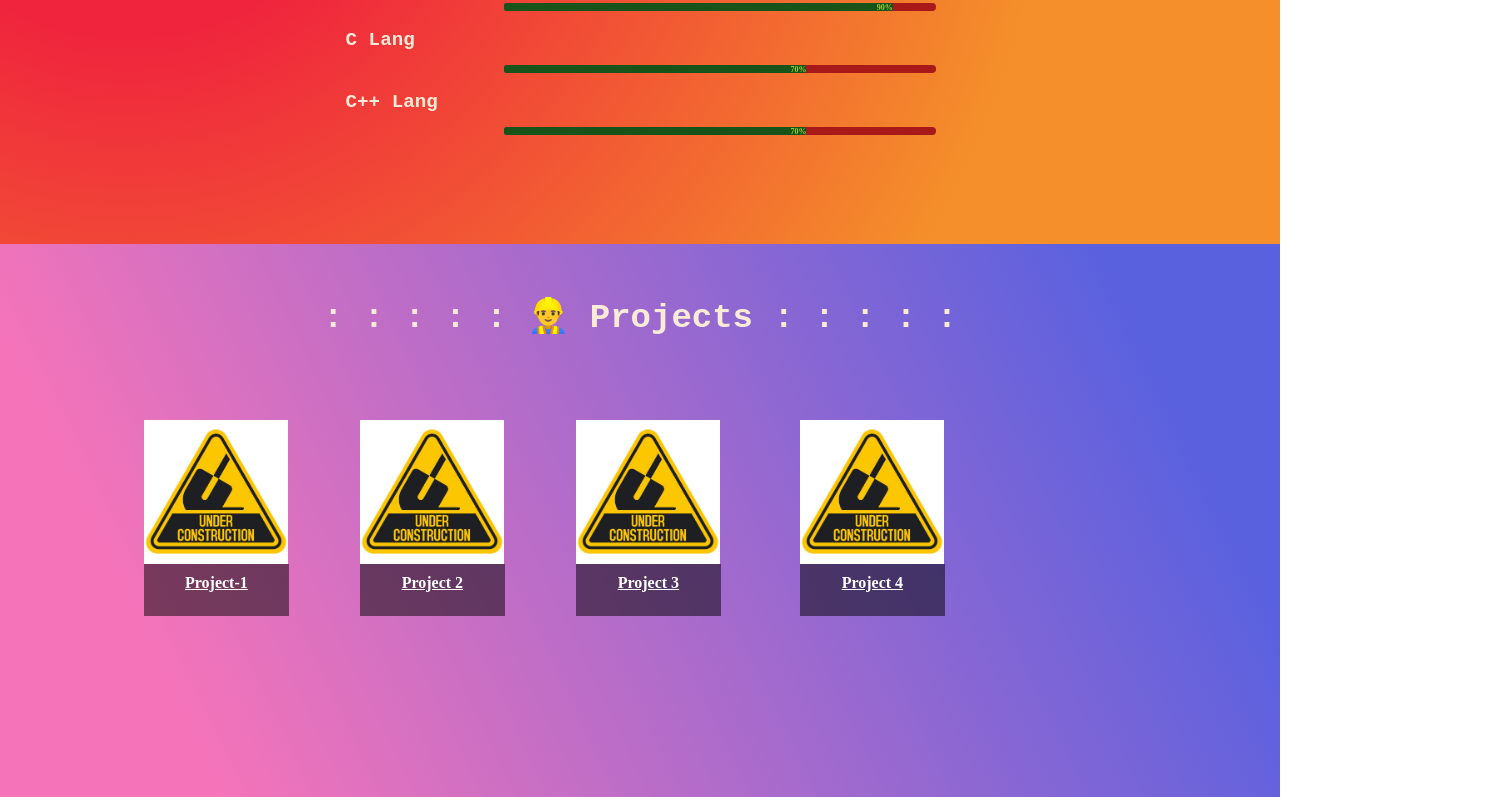
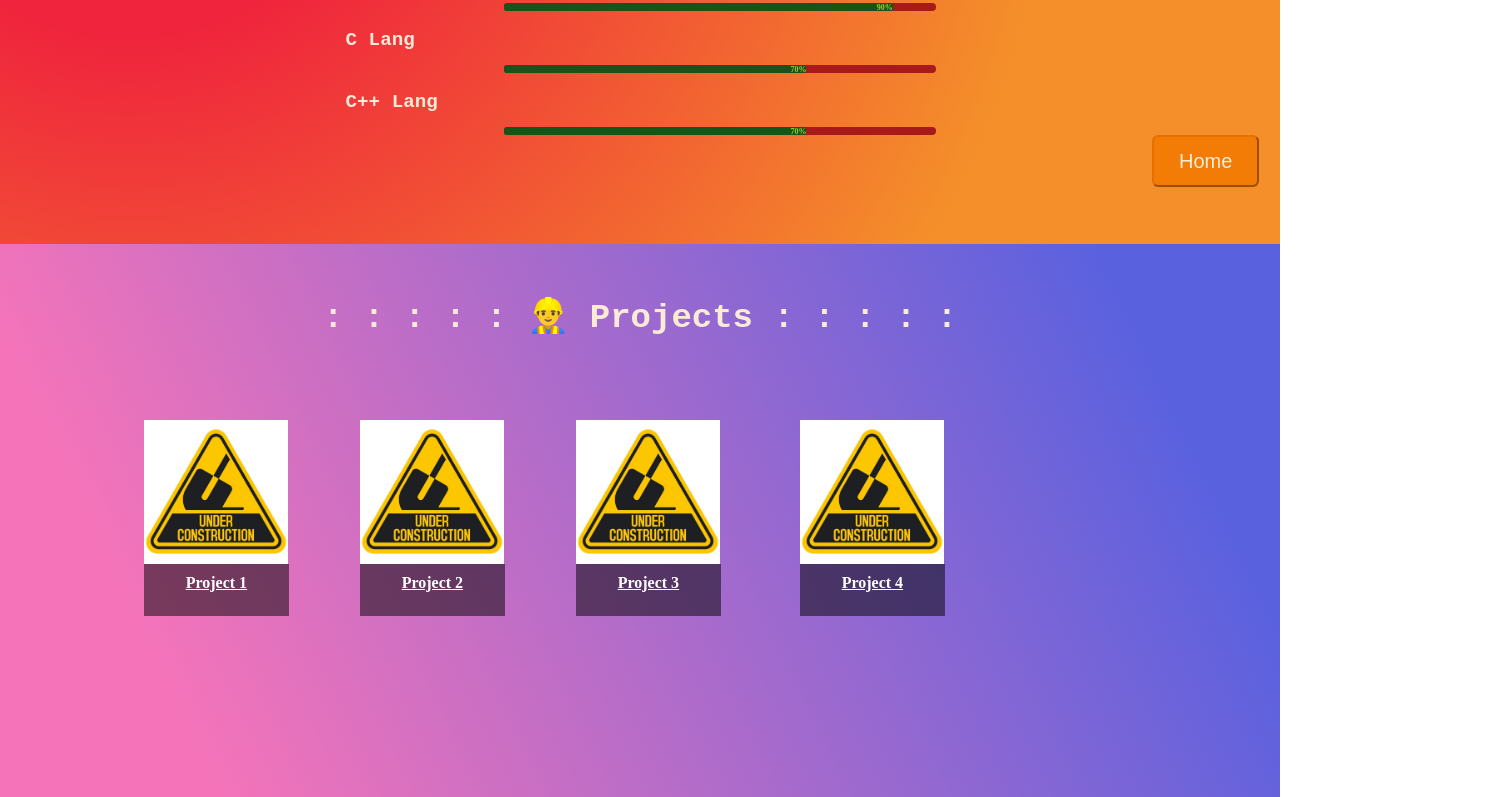
Before and after one commit to Tharun-R-Git/Tharun_Web, a plain HTML site: page index.html in a window 1280 px wide. Shown: the part 1500-2297 px from the top of the page, 1507 px wide, since content can reach past the window. Drawn offline with Linux system fonts and the light colour scheme.

Commit message:
css home button

```diff
--- a/index.html
+++ b/index.html
@@ -99,7 +99,7 @@
         <div class="skill-level" style="width: 70%">70%</div>
       </div>
     </center>
-      <button class="btn" style="border-color:  rgba(225, 114, 3, 0.84); background-color: rgba(242,121,1,0.84); top: 115em;"><a href="#homepage" class="scroll-link">Home</a></button>
+      <button class="btn" style="border-color:  rgba(225, 114, 3, 0.84); background-color: rgba(242,121,1,0.84);"><a href="#homepage" class="scroll-link">Home</a></button>
 
 
         <br>
@@ -119,7 +119,7 @@
       <div class="image-box img1 img">
         <img src="Image1.jpg" alt="Image 1">
         <div class="caption-box a">
-           <a href="#">Project-1</a>
+           <a href="#">Project 1</a>
         </div>
      </div>
      <div class="image-box img2 img">
--- a/style.css
+++ b/style.css
@@ -372,8 +372,10 @@ html {
   cursor: pointer;
   border-radius: 0.3125em;
   position: absolute;
-  left: 70em;
-}
+  margin-left: 90%;
+  }
+
+
 
 
 .btn:hover
```
